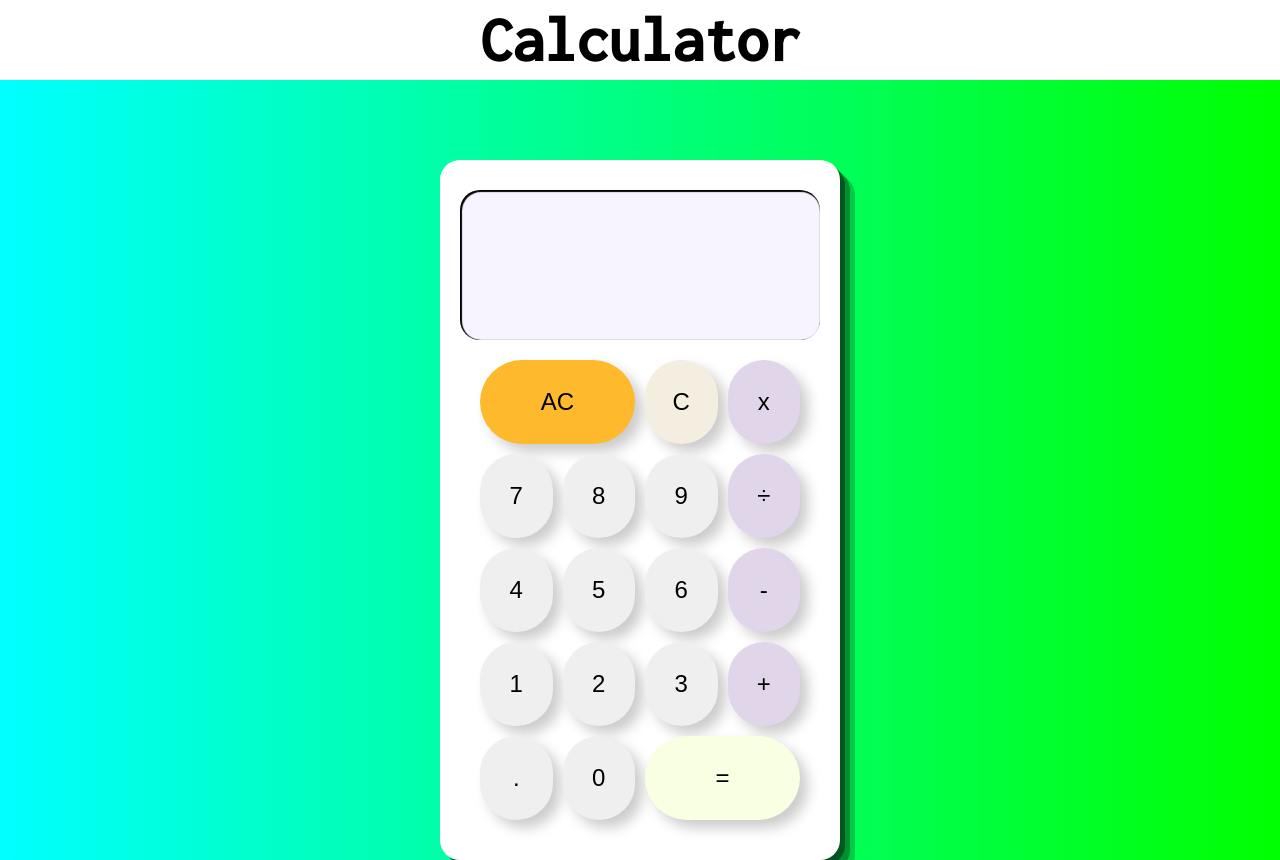
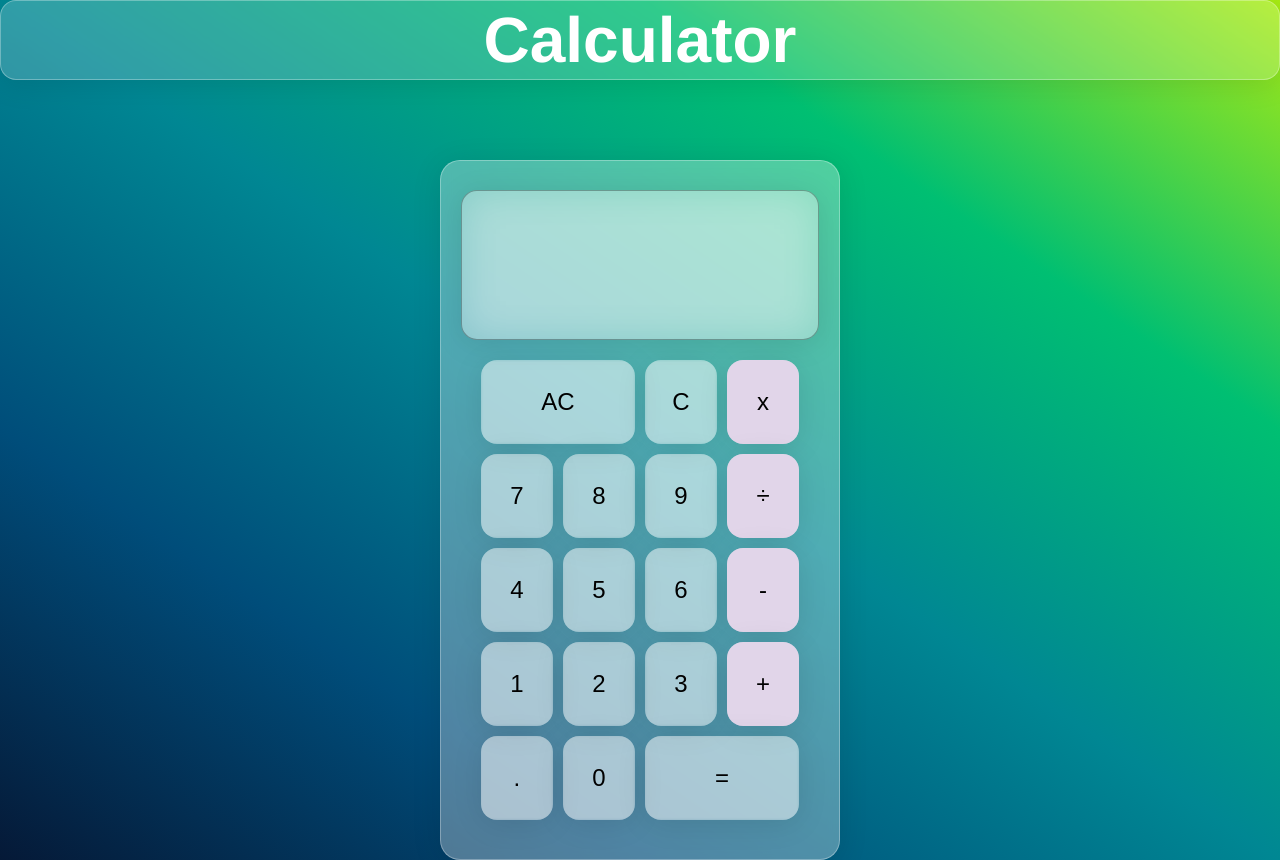
Before and after one commit to Novachaos82/Calculator, a plain HTML site: page index.html in a window 1280 px wide. Drawn offline with Linux system fonts and the light colour scheme.

Commit message:
updated css

```diff
--- a/style.css
+++ b/style.css
@@ -1,5 +1,4 @@
 @import url("https://fonts.googleapis.com/css2?family=Inconsolata:wght@500&family=Kalam:wght@300&family=Open+Sans:wght@300&family=Patrick+Hand&family=Russo+One&display=swap");
-
 * {
     padding: 0;
     margin: 0;
@@ -7,11 +6,11 @@
 }
 
 body {
-  background-color: red;
-  background-image: linear-gradient(to right, cyan, lime);
+    background-image: linear-gradient(to right top, #051937, #004d7a, #008793, #00bf72, #a8eb12);
     line-height: 1.5;
     font-size: 1rem;
-  font-family: "Inconsolata", monospace;
+    color: white;
+    font-family: "Helvetica", monospace;
 }
 
 .nav {
@@ -19,8 +18,15 @@ body {
     align-items: center;
     justify-content: center;
     height: 80px;
-  background: #fff;
+    /* From https://css.glass */
+    background: rgba(255, 255, 255, 0.19);
+    border-radius: 16px;
+    box-shadow: 0 4px 30px rgba(0, 0, 0, 0.1);
+    backdrop-filter: blur(1.5px);
+    -webkit-backdrop-filter: blur(1.5px);
+    border: 1px solid rgba(255, 255, 255, 0.3);
 }
+
 .nav h4 {
     text-transform: capitalize;
     font-size: 4rem;
@@ -35,10 +41,13 @@ body {
 }
 
 .calculator-container {
-  box-shadow: rgba(0, 0, 0, 0.4) 5px 5px, rgba(0, 0, 0, 0.3) 10px 10px,
-    rgba(0, 0, 0, 0.2) 15px 15px;
-  background: #fff;
-  /*padding: 20px;*/
+    /* From https://css.glass */
+    background: rgba(255, 255, 255, 0.31);
+    border-radius: 16px;
+    box-shadow: 0 4px 30px rgba(0, 0, 0, 0.1);
+    backdrop-filter: blur(5.4px);
+    -webkit-backdrop-filter: blur(5.4px);
+    border: 1px solid rgba(255, 255, 255, 0.3);
     border-radius: 20px;
     display: flex;
     flex-direction: column;
@@ -49,22 +58,24 @@ body {
 }
 
 .display {
+    /* From https://css.glass */
+    background: rgba(255, 255, 255, 0.31);
+    border-radius: 16px;
+    box-shadow: 0 4px 30px rgba(0, 0, 0, 0.1);
+    backdrop-filter: blur(20px);
+    -webkit-backdrop-filter: blur(20px);
+    border: 1px solid rgba(0, 0, 0, 0.3);
     display: flex;
     justify-content: space-around;
     flex-direction: column;
-
     align-items: flex-end;
     min-height: 150px;
-  box-shadow: 1px 1px 1px 1px inset;
     padding: 20px;
     margin-top: 10px;
     width: 90%;
     /*height: 100px;*/
-
     /*width: 300px;*/
     /*padding: 10px;*/
-  border-radius: 20px;
-  background: #f8f4ff;
     word-wrap: break-word;
     word-break: break-all;
 }
@@ -73,6 +84,7 @@ body {
     font-size: 1.2rem;
     opacity: 70%;
 }
+
 .current-display {
     font-size: 2rem;
 }
@@ -85,7 +97,6 @@ body {
     display: grid;
     /*align-items: center;*/
     /*justify-content: center;*/
-
     grid-template-columns: repeat(4, 1fr);
 }
 
@@ -93,10 +104,15 @@ body {
     font-size: 1.5rem;
     border-radius: 131px;
     /*background: ;*/
-  box-shadow: 8px 8px 13px #ccc;
+    /* From https://css.glass */
+    background: rgba(255, 255, 255, 0.31);
+    border-radius: 16px;
+    box-shadow: 0 4px 30px rgba(0, 0, 0, 0.1);
+    backdrop-filter: blur(1.4px);
+    -webkit-backdrop-filter: blur(1.4px);
+    border: 1px solid rgba(255, 255, 255, 0.3);
     border: transparent;
     padding: 10px;
-
     transition: all 0.3s;
 }
 
@@ -108,6 +124,7 @@ body {
 .buttons .operator {
     background: #e1d5e9;
 }
+
 .buttons .operator:hover {
     color: #fff;
     background: #8d28dc;
```
Also changed, not shown: bg.jfif (added). Lines whose indentation alone changed are shown as unchanged.
